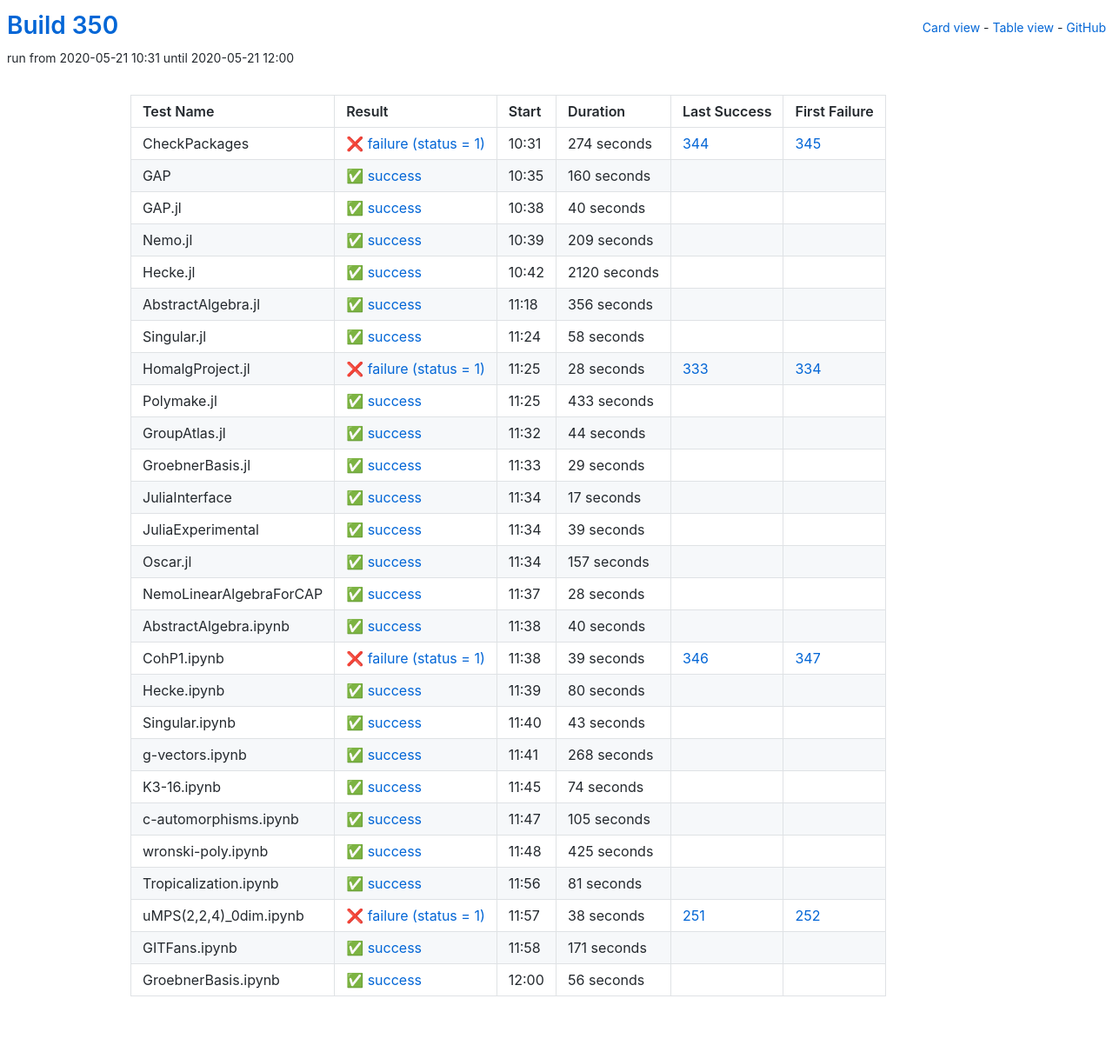
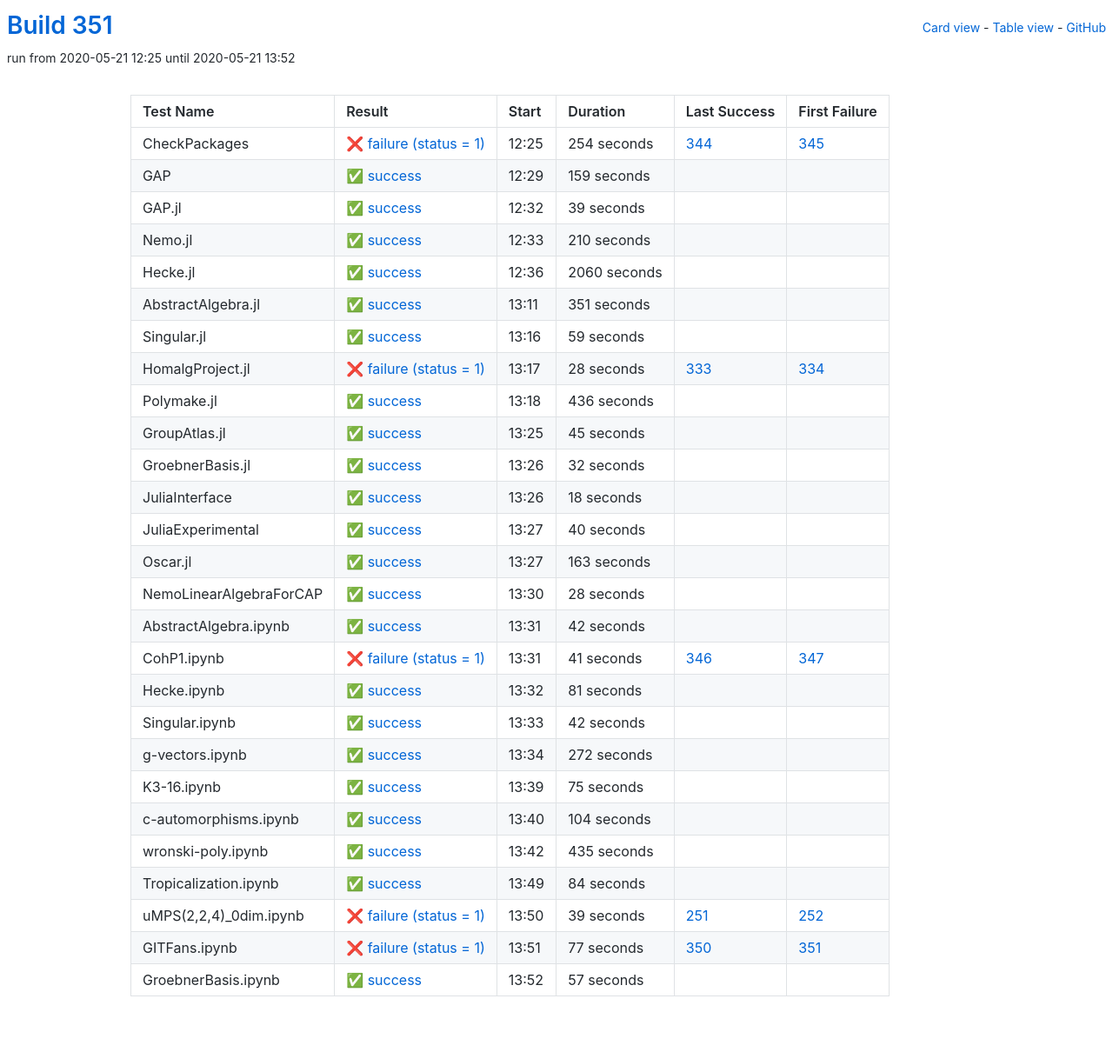
Before and after one commit to oscar-system/oscar-ci-status-1.4, a Jekyll site: the page built from table.html, in a window 1280 px wide. Shown: the whole page at 87% size. Built offline with Jekyll 4.4.1, drawn with Linux system fonts in a browser that asks for light colours.

Commit message:
Build 351

```diff
--- a/_data/ci.yml
+++ b/_data/ci.yml
@@ -1,89 +1,89 @@
-build: 350
-build_url: https://oscarci.mathematik.uni-kl.de/job/oscar-julia-1.4/350/
+build: 351
+build_url: https://oscarci.mathematik.uni-kl.de/job/oscar-julia-1.4/351/
 job: oscar-julia-1.4
 tests:
-- duration: 274
+- duration: 254
   exitcode: 1
   first_failure: 345
   first_failure_url: https://oscarci.mathematik.uni-kl.de/job/oscar-julia-1.4/345/
   id: checkpackages
   last_success: 344
   last_success_url: https://oscarci.mathematik.uni-kl.de/job/oscar-julia-1.4/344/
-  log: https://oscarci.mathematik.uni-kl.de/job/oscar-julia-1.4/350/artifact/logs/build-350/CheckPackages.log
+  log: https://oscarci.mathematik.uni-kl.de/job/oscar-julia-1.4/351/artifact/logs/build-351/CheckPackages.log
   name: CheckPackages
-  start: 2020-05-21 10:31
+  start: 2020-05-21 12:25
   status: failure
   success: false
-- duration: 160
+- duration: 159
   exitcode: 0
   first_failure: false
   first_failure_url: null
   id: gap
   last_success: false
   last_success_url: null
-  log: https://oscarci.mathematik.uni-kl.de/job/oscar-julia-1.4/350/artifact/logs/build-350/GAP.log
+  log: https://oscarci.mathematik.uni-kl.de/job/oscar-julia-1.4/351/artifact/logs/build-351/GAP.log
   name: GAP
-  start: 2020-05-21 10:35
+  start: 2020-05-21 12:29
   status: success
   success: true
-- duration: 40
+- duration: 39
   exitcode: 0
   first_failure: false
   first_failure_url: null
   id: gap-jl
   last_success: false
   last_success_url: null
-  log: https://oscarci.mathematik.uni-kl.de/job/oscar-julia-1.4/350/artifact/logs/build-350/GAP.jl.log
+  log: https://oscarci.mathematik.uni-kl.de/job/oscar-julia-1.4/351/artifact/logs/build-351/GAP.jl.log
   name: GAP.jl
-  start: 2020-05-21 10:38
+  start: 2020-05-21 12:32
   status: success
   success: true
-- duration: 209
+- duration: 210
   exitcode: 0
   first_failure: false
   first_failure_url: null
   id: nemo-jl
   last_success: false
   last_success_url: null
-  log: https://oscarci.mathematik.uni-kl.de/job/oscar-julia-1.4/350/artifact/logs/build-350/Nemo.jl.log
+  log: https://oscarci.mathematik.uni-kl.de/job/oscar-julia-1.4/351/artifact/logs/build-351/Nemo.jl.log
   name: Nemo.jl
-  start: 2020-05-21 10:39
+  start: 2020-05-21 12:33
   status: success
   success: true
-- duration: 2120
+- duration: 2060
   exitcode: 0
   first_failure: false
   first_failure_url: null
   id: hecke-jl
   last_success: false
   last_success_url: null
-  log: https://oscarci.mathematik.uni-kl.de/job/oscar-julia-1.4/350/artifact/logs/build-350/Hecke.jl.log
+  log: https://oscarci.mathematik.uni-kl.de/job/oscar-julia-1.4/351/artifact/logs/build-351/Hecke.jl.log
   name: Hecke.jl
-  start: 2020-05-21 10:42
+  start: 2020-05-21 12:36
   status: success
   success: true
-- duration: 356
+- duration: 351
   exitcode: 0
   first_failure: false
   first_failure_url: null
   id: abstractalgebra-jl
   last_success: false
   last_success_url: null
-  log: https://oscarci.mathematik.uni-kl.de/job/oscar-julia-1.4/350/artifact/logs/build-350/AbstractAlgebra.jl.log
+  log: https://oscarci.mathematik.uni-kl.de/job/oscar-julia-1.4/351/artifact/logs/build-351/AbstractAlgebra.jl.log
   name: AbstractAlgebra.jl
-  start: 2020-05-21 11:18
+  start: 2020-05-21 13:11
   status: success
   success: true
-- duration: 58
+- duration: 59
   exitcode: 0
   first_failure: false
   first_failure_url: null
   id: singular-jl
   last_success: false
   last_success_url: null
-  log: https://oscarci.mathematik.uni-kl.de/job/oscar-julia-1.4/350/artifact/logs/build-350/Singular.jl.log
+  log: https://oscarci.mathematik.uni-kl.de/job/oscar-julia-1.4/351/artifact/logs/build-351/Singular.jl.log
   name: Singular.jl
-  start: 2020-05-21 11:24
+  start: 2020-05-21 13:16
   status: success
   success: true
 - duration: 28
@@ -93,81 +93,81 @@ tests:
   id: homalgproject-jl
   last_success: 333
   last_success_url: https://oscarci.mathematik.uni-kl.de/job/oscar-julia-1.4/333/
-  log: https://oscarci.mathematik.uni-kl.de/job/oscar-julia-1.4/350/artifact/logs/build-350/HomalgProject.jl.log
+  log: https://oscarci.mathematik.uni-kl.de/job/oscar-julia-1.4/351/artifact/logs/build-351/HomalgProject.jl.log
   name: HomalgProject.jl
-  start: 2020-05-21 11:25
+  start: 2020-05-21 13:17
   status: failure
   success: false
-- duration: 433
+- duration: 436
   exitcode: 0
   first_failure: false
   first_failure_url: null
   id: polymake-jl
   last_success: false
   last_success_url: null
-  log: https://oscarci.mathematik.uni-kl.de/job/oscar-julia-1.4/350/artifact/logs/build-350/Polymake.jl.log
+  log: https://oscarci.mathematik.uni-kl.de/job/oscar-julia-1.4/351/artifact/logs/build-351/Polymake.jl.log
   name: Polymake.jl
-  start: 2020-05-21 11:25
+  start: 2020-05-21 13:18
   status: success
   success: true
-- duration: 44
+- duration: 45
   exitcode: 0
   first_failure: false
   first_failure_url: null
   id: groupatlas-jl
   last_success: false
   last_success_url: null
-  log: https://oscarci.mathematik.uni-kl.de/job/oscar-julia-1.4/350/artifact/logs/build-350/GroupAtlas.jl.log
+  log: https://oscarci.mathematik.uni-kl.de/job/oscar-julia-1.4/351/artifact/logs/build-351/GroupAtlas.jl.log
   name: GroupAtlas.jl
-  start: 2020-05-21 11:32
+  start: 2020-05-21 13:25
   status: success
   success: true
-- duration: 29
+- duration: 32
   exitcode: 0
   first_failure: false
   first_failure_url: null
   id: groebnerbasis-jl
   last_success: false
   last_success_url: null
-  log: https://oscarci.mathematik.uni-kl.de/job/oscar-julia-1.4/350/artifact/logs/build-350/GroebnerBasis.jl.log
+  log: https://oscarci.mathematik.uni-kl.de/job/oscar-julia-1.4/351/artifact/logs/build-351/GroebnerBasis.jl.log
   name: GroebnerBasis.jl
-  start: 2020-05-21 11:33
+  start: 2020-05-21 13:26
   status: success
   success: true
-- duration: 17
+- duration: 18
   exitcode: 0
   first_failure: false
   first_failure_url: null
   id: juliainterface
   last_success: false
   last_success_url: null
-  log: https://oscarci.mathematik.uni-kl.de/job/oscar-julia-1.4/350/artifact/logs/build-350/JuliaInterface.log
+  log: https://oscarci.mathematik.uni-kl.de/job/oscar-julia-1.4/351/artifact/logs/build-351/JuliaInterface.log
   name: JuliaInterface
-  start: 2020-05-21 11:34
+  start: 2020-05-21 13:26
   status: success
   success: true
-- duration: 39
+- duration: 40
   exitcode: 0
   first_failure: false
   first_failure_url: null
   id: juliaexperimental
   last_success: false
   last_success_url: null
-  log: https://oscarci.mathematik.uni-kl.de/job/oscar-julia-1.4/350/artifact/logs/build-350/JuliaExperimental.log
+  log: https://oscarci.mathematik.uni-kl.de/job/oscar-julia-1.4/351/artifact/logs/build-351/JuliaExperimental.log
   name: JuliaExperimental
-  start: 2020-05-21 11:34
+  start: 2020-05-21 13:27
   status: success
   success: true
-- duration: 157
+- duration: 163
   exitcode: 0
   first_failure: false
   first_failure_url: null
   id: oscar-jl
   last_success: false
   last_success_url: null
-  log: https://oscarci.mathematik.uni-kl.de/job/oscar-julia-1.4/350/artifact/logs/build-350/Oscar.jl.log
+  log: https://oscarci.mathematik.uni-kl.de/job/oscar-julia-1.4/351/artifact/logs/build-351/Oscar.jl.log
   name: Oscar.jl
-  start: 2020-05-21 11:34
+  start: 2020-05-21 13:27
   status: success
   success: true
 - duration: 28
@@ -177,152 +177,152 @@ tests:
   id: nemolinearalgebraforcap
   last_success: false
   last_success_url: null
-  log: https://oscarci.mathematik.uni-kl.de/job/oscar-julia-1.4/350/artifact/logs/build-350/NemoLinearAlgebraForCAP.log
+  log: https://oscarci.mathematik.uni-kl.de/job/oscar-julia-1.4/351/artifact/logs/build-351/NemoLinearAlgebraForCAP.log
   name: NemoLinearAlgebraForCAP
-  start: 2020-05-21 11:37
+  start: 2020-05-21 13:30
   status: success
   success: true
-- duration: 40
+- duration: 42
   exitcode: 0
   first_failure: false
   first_failure_url: null
   id: abstractalgebra-ipynb
   last_success: false
   last_success_url: null
-  log: https://oscarci.mathematik.uni-kl.de/job/oscar-julia-1.4/350/artifact/logs/build-350/AbstractAlgebra.ipynb.log
+  log: https://oscarci.mathematik.uni-kl.de/job/oscar-julia-1.4/351/artifact/logs/build-351/AbstractAlgebra.ipynb.log
   name: AbstractAlgebra.ipynb
-  start: 2020-05-21 11:38
+  start: 2020-05-21 13:31
   status: success
   success: true
-- duration: 39
+- duration: 41
   exitcode: 1
   first_failure: 347
   first_failure_url: https://oscarci.mathematik.uni-kl.de/job/oscar-julia-1.4/347/
   id: cohp1-ipynb
   last_success: 346
   last_success_url: https://oscarci.mathematik.uni-kl.de/job/oscar-julia-1.4/346/
-  log: https://oscarci.mathematik.uni-kl.de/job/oscar-julia-1.4/350/artifact/logs/build-350/CohP1.ipynb.log
+  log: https://oscarci.mathematik.uni-kl.de/job/oscar-julia-1.4/351/artifact/logs/build-351/CohP1.ipynb.log
   name: CohP1.ipynb
-  start: 2020-05-21 11:38
+  start: 2020-05-21 13:31
   status: failure
   success: false
-- duration: 80
+- duration: 81
   exitcode: 0
   first_failure: false
   first_failure_url: null
   id: hecke-ipynb
   last_success: false
   last_success_url: null
-  log: https://oscarci.mathematik.uni-kl.de/job/oscar-julia-1.4/350/artifact/logs/build-350/Hecke.ipynb.log
+  log: https://oscarci.mathematik.uni-kl.de/job/oscar-julia-1.4/351/artifact/logs/build-351/Hecke.ipynb.log
   name: Hecke.ipynb
-  start: 2020-05-21 11:39
+  start: 2020-05-21 13:32
   status: success
   success: true
-- duration: 43
+- duration: 42
   exitcode: 0
   first_failure: false
   first_failure_url: null
   id: singular-ipynb
   last_success: false
   last_success_url: null
-  log: https://oscarci.mathematik.uni-kl.de/job/oscar-julia-1.4/350/artifact/logs/build-350/Singular.ipynb.log
+  log: https://oscarci.mathematik.uni-kl.de/job/oscar-julia-1.4/351/artifact/logs/build-351/Singular.ipynb.log
   name: Singular.ipynb
-  start: 2020-05-21 11:40
+  start: 2020-05-21 13:33
   status: success
   success: true
-- duration: 268
+- duration: 272
   exitcode: 0
   first_failure: false
   first_failure_url: null
   id: g-vectors-ipynb
   last_success: false
   last_success_url: null
-  log: https://oscarci.mathematik.uni-kl.de/job/oscar-julia-1.4/350/artifact/logs/build-350/g-vectors.ipynb.log
+  log: https://oscarci.mathematik.uni-kl.de/job/oscar-julia-1.4/351/artifact/logs/build-351/g-vectors.ipynb.log
   name: g-vectors.ipynb
-  start: 2020-05-21 11:41
+  start: 2020-05-21 13:34
   status: success
   success: true
-- duration: 74
+- duration: 75
   exitcode: 0
   first_failure: false
   first_failure_url: null
   id: k3-16-ipynb
   last_success: false
   last_success_url: null
-  log: https://oscarci.mathematik.uni-kl.de/job/oscar-julia-1.4/350/artifact/logs/build-350/K3-16.ipynb.log
+  log: https://oscarci.mathematik.uni-kl.de/job/oscar-julia-1.4/351/artifact/logs/build-351/K3-16.ipynb.log
   name: K3-16.ipynb
-  start: 2020-05-21 11:45
+  start: 2020-05-21 13:39
   status: success
   success: true
-- duration: 105
+- duration: 104
   exitcode: 0
   first_failure: false
   first_failure_url: null
   id: c-automorphisms-ipynb
   last_success: false
   last_success_url: null
-  log: https://oscarci.mathematik.uni-kl.de/job/oscar-julia-1.4/350/artifact/logs/build-350/c-automorphisms.ipynb.log
+  log: https://oscarci.mathematik.uni-kl.de/job/oscar-julia-1.4/351/artifact/logs/build-351/c-automorphisms.ipynb.log
   name: c-automorphisms.ipynb
-  start: 2020-05-21 11:47
+  start: 2020-05-21 13:40
   status: success
   success: true
-- duration: 425
+- duration: 435
   exitcode: 0
   first_failure: false
   first_failure_url: null
   id: wronski-poly-ipynb
   last_success: false
   last_success_url: null
-  log: https://oscarci.mathematik.uni-kl.de/job/oscar-julia-1.4/350/artifact/logs/build-350/wronski-poly.ipynb.log
+  log: https://oscarci.mathematik.uni-kl.de/job/oscar-julia-1.4/351/artifact/logs/build-351/wronski-poly.ipynb.log
   name: wronski-poly.ipynb
-  start: 2020-05-21 11:48
+  start: 2020-05-21 13:42
   status: success
   success: true
-- duration: 81
+- duration: 84
   exitcode: 0
   first_failure: false
   first_failure_url: null
   id: tropicalization-ipynb
   last_success: false
   last_success_url: null
-  log: https://oscarci.mathematik.uni-kl.de/job/oscar-julia-1.4/350/artifact/logs/build-350/Tropicalization.ipynb.log
+  log: https://oscarci.mathematik.uni-kl.de/job/oscar-julia-1.4/351/artifact/logs/build-351/Tropicalization.ipynb.log
   name: Tropicalization.ipynb
-  start: 2020-05-21 11:56
+  start: 2020-05-21 13:49
   status: success
   success: true
-- duration: 38
+- duration: 39
   exitcode: 1
   first_failure: 252
   first_failure_url: https://oscarci.mathematik.uni-kl.de/job/oscar-julia-1.4/252/
   id: umps-2-2-4-0dim-ipynb
   last_success: 251
   last_success_url: https://oscarci.mathematik.uni-kl.de/job/oscar-julia-1.4/251/
-  log: https://oscarci.mathematik.uni-kl.de/job/oscar-julia-1.4/350/artifact/logs/build-350/uMPS-2-2-4-_0dim.ipynb.log
+  log: https://oscarci.mathematik.uni-kl.de/job/oscar-julia-1.4/351/artifact/logs/build-351/uMPS-2-2-4-_0dim.ipynb.log
   name: uMPS(2,2,4)_0dim.ipynb
-  start: 2020-05-21 11:57
+  start: 2020-05-21 13:50
   status: failure
   success: false
-- duration: 171
-  exitcode: 0
-  first_failure: false
-  first_failure_url: null
+- duration: 77
+  exitcode: 1
+  first_failure: 351
+  first_failure_url: https://oscarci.mathematik.uni-kl.de/job/oscar-julia-1.4/351/
   id: gitfans-ipynb
-  last_success: false
-  last_success_url: null
-  log: https://oscarci.mathematik.uni-kl.de/job/oscar-julia-1.4/350/artifact/logs/build-350/GITFans.ipynb.log
+  last_success: 350
+  last_success_url: https://oscarci.mathematik.uni-kl.de/job/oscar-julia-1.4/350/
+  log: https://oscarci.mathematik.uni-kl.de/job/oscar-julia-1.4/351/artifact/logs/build-351/GITFans.ipynb.log
   name: GITFans.ipynb
-  start: 2020-05-21 11:58
-  status: success
-  success: true
-- duration: 56
+  start: 2020-05-21 13:51
+  status: failure
+  success: false
+- duration: 57
   exitcode: 0
   first_failure: false
   first_failure_url: null
   id: groebnerbasis-ipynb
   last_success: false
   last_success_url: null
-  log: https://oscarci.mathematik.uni-kl.de/job/oscar-julia-1.4/350/artifact/logs/build-350/GroebnerBasis.ipynb.log
+  log: https://oscarci.mathematik.uni-kl.de/job/oscar-julia-1.4/351/artifact/logs/build-351/GroebnerBasis.ipynb.log
   name: GroebnerBasis.ipynb
-  start: 2020-05-21 12:00
+  start: 2020-05-21 13:52
   status: success
   success: true
```
Also changed, not shown: README.md.
